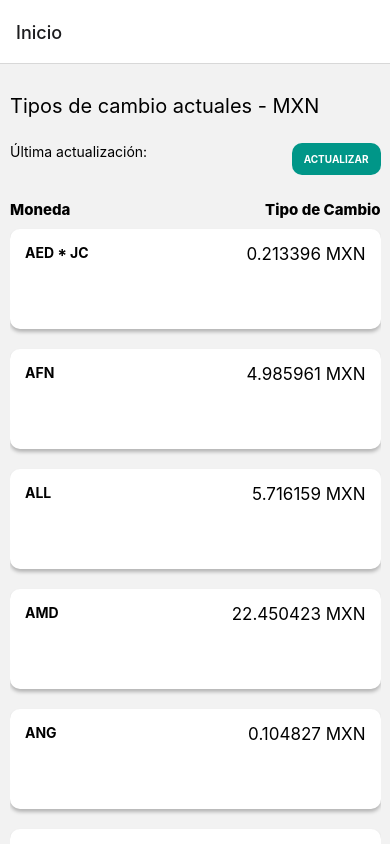
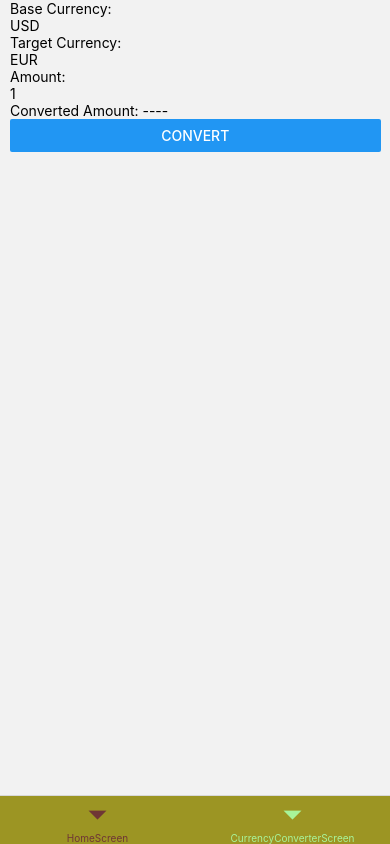
Before and after one commit to jcfvirgilio/prueba_tecnica, a React Native app: screen /CurrencyConverterScreen in a window 390 px wide. Built offline with nearby package versions, Linux system fonts and the light colour scheme.

Commit message:
add: mock CurrencyScreenMock

```diff
--- a/package.json
+++ b/package.json
@@ -10,6 +10,7 @@
     "test": "jest"
   },
   "dependencies": {
+    "@react-navigation/bottom-tabs": "^6.5.7",
     "@react-navigation/native": "^6.1.6",
     "@react-navigation/native-stack": "^6.9.12",
     "axios": "^1.4.0",
--- a/src/Navigation/navigation.tsx
+++ b/src/Navigation/navigation.tsx
@@ -1,20 +1,24 @@
 import React from 'react';
 import {NavigationContainer} from '@react-navigation/native';
 import {createNativeStackNavigator} from '@react-navigation/native-stack';
+import {createBottomTabNavigator} from '@react-navigation/bottom-tabs';
 import {HomeScreen} from '../screens/HomeScreen/HomeScreen';
-import {HistorialCurrency} from '../screens/Details/HistorialCurrency';
-import {HISTORIAL, HOME} from '../constants';
+import {HistorialCurrency} from '../screens/DetailsScreen/HistorialCurrency';
+import {CurrencyConverterScreen} from '../screens/CurrencyConverterScreen/CurrencyConverterScreen';
+import {HISTORIAL, HOME, CURRENCY_CONVERTER} from '../constants';
 
 const Stack = createNativeStackNavigator();
 
-export const NavigationTest = () => {
-  return (
-    <NavigationContainer>
+const Tabs = createBottomTabNavigator();
+
+const StackHome = () => (
   <Stack.Navigator>
     <Stack.Screen
       name={HOME}
       component={HomeScreen}
-          options={{headerTitle: 'Inicio'}}
+      options={{
+        headerTitle: 'Tipos de Cambios Actuales - MXN',
+      }}
     />
     <Stack.Screen
       name={HISTORIAL}
@@ -24,6 +28,28 @@ export const NavigationTest = () => {
       }}
     />
   </Stack.Navigator>
+);
+
+const AppTabsScreen = () => (
+  <Tabs.Navigator
+    screenOptions={{
+      headerShown: false,
+      tabBarActiveTintColor: '#A8F49A',
+      tabBarInactiveTintColor: '#6F3635',
+      tabBarStyle: {backgroundColor: '#9C9523'},
+    }}>
+    <Tabs.Screen name={HOME} component={StackHome} />
+    <Tabs.Screen
+      name={CURRENCY_CONVERTER}
+      component={CurrencyConverterScreen}
+    />
+  </Tabs.Navigator>
+);
+
+export const NavigationTest = () => {
+  return (
+    <NavigationContainer>
+      <AppTabsScreen />
     </NavigationContainer>
   );
 };
--- a/src/components/ExchangeRate/ExchangeRate.tsx
+++ b/src/components/ExchangeRate/ExchangeRate.tsx
@@ -203,7 +203,6 @@ export const ExchangeRate: React.FC<ExchangeRateProps> = () => {
   };
   return (
     <View style={styles.container}>
-      <Text style={styles.title}>Tipos de cambio actuales - MXN</Text>
       <View style={styles.itemContainerLasUpdated}>
         <Text>Última actualización: {lastUpdated}</Text>
         <TouchableOpacity style={styles.appButtonContainer}>
--- a/src/constants/index.ts
+++ b/src/constants/index.ts
@@ -1,2 +1,3 @@
 export const HOME = 'HomeScreen';
 export const HISTORIAL = 'HistorialScreen';
+export const CURRENCY_CONVERTER = 'CurrencyConverterScreen';
--- /dev/null
+++ b/src/hooks/useCurrencyConverter.tsx
@@ -0,0 +1,5 @@
+import {useState, useEffect} from 'react';
+
+export const useCurrencyConverter = () => {
+  return '';
+};
--- /dev/null
+++ b/src/screens/CurrencyConverterScreen/CurrencyConverterScreen.tsx
@@ -0,0 +1,31 @@
+import React, {useState} from 'react';
+import {SafeAreaView, Text, TextInput, Button, StyleSheet} from 'react-native';
+
+export const CurrencyConverterScreen = () => {
+  const [baseCurrency, setBaseCurrency] = useState('USD');
+  const [targetCurrency, setTargetCurrency] = useState('EUR');
+  const [amount, setAmount] = useState('1');
+  return (
+    <SafeAreaView style={styles.container}>
+      <Text>Base Currency:</Text>
+      <TextInput value={baseCurrency} onChangeText={setBaseCurrency} />
+
+      <Text>Target Currency:</Text>
+      <TextInput value={targetCurrency} onChangeText={setTargetCurrency} />
+
+      <Text>Amount:</Text>
+      <TextInput value={amount} onChangeText={setAmount} />
+
+      <Text>Converted Amount: ----</Text>
+      <Button title="Convert" />
+    </SafeAreaView>
+  );
+};
+
+const styles = StyleSheet.create({
+  container: {
+    flex: 1,
+    width: '95%',
+    marginLeft: 10,
+  },
+});
--- a/src/screens/HomeScreen/HomeScreen.tsx
+++ b/src/screens/HomeScreen/HomeScreen.tsx
@@ -1,5 +1,5 @@
 import React from 'react';
-import {SafeAreaView, Text, StyleSheet} from 'react-native';
+import {SafeAreaView, StyleSheet} from 'react-native';
 
 import {ExchangeRate} from '../../components/ExchangeRate/ExchangeRate';
 
```
Also changed, not shown: src/screens/DetailsScreen/HistorialCurrency.tsx (renamed from src/screens/Details/HistorialCurrency.tsx), 1 other file (tests, documents, lock files or other folders). Lines whose indentation alone changed are shown as unchanged.
